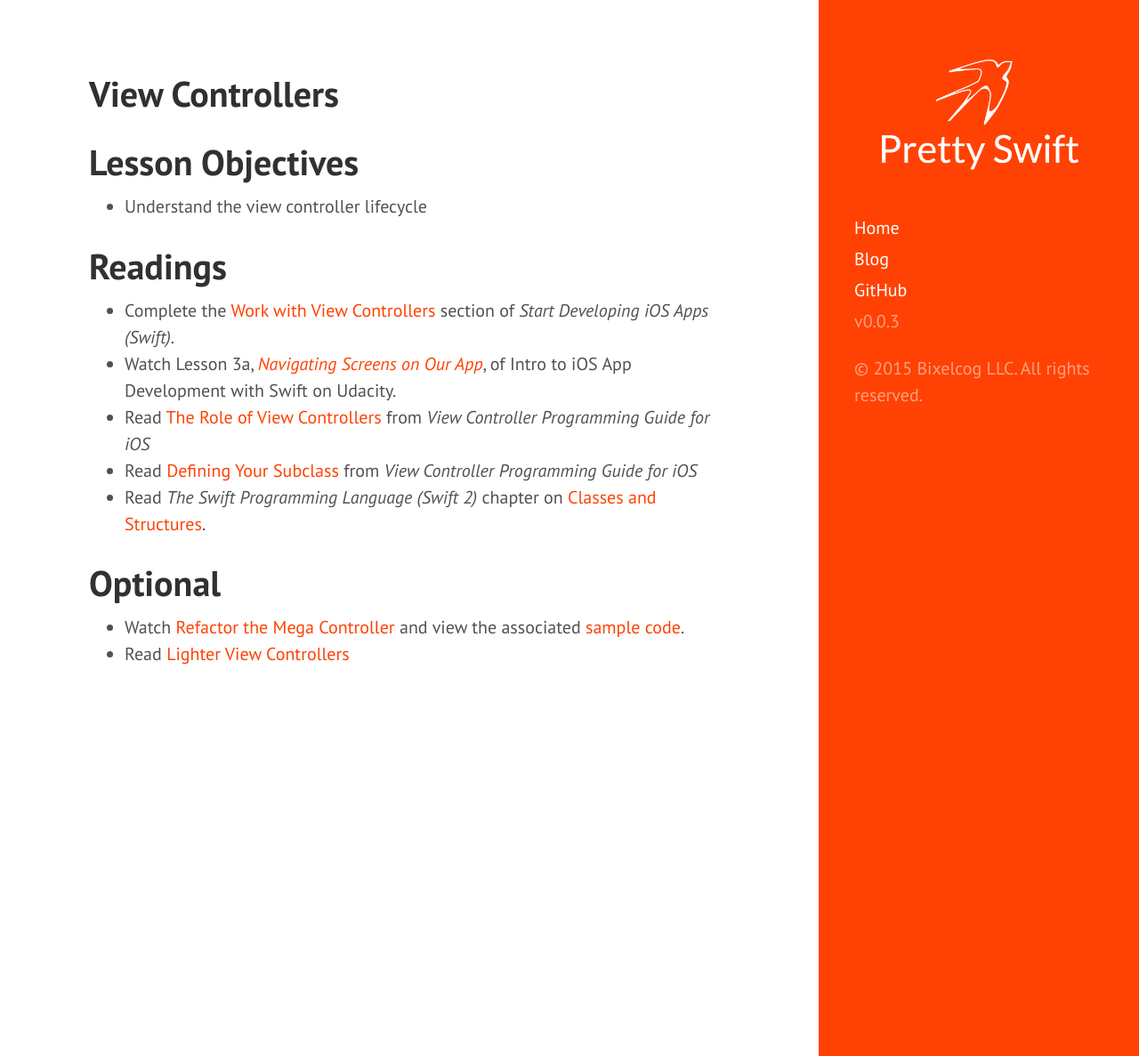
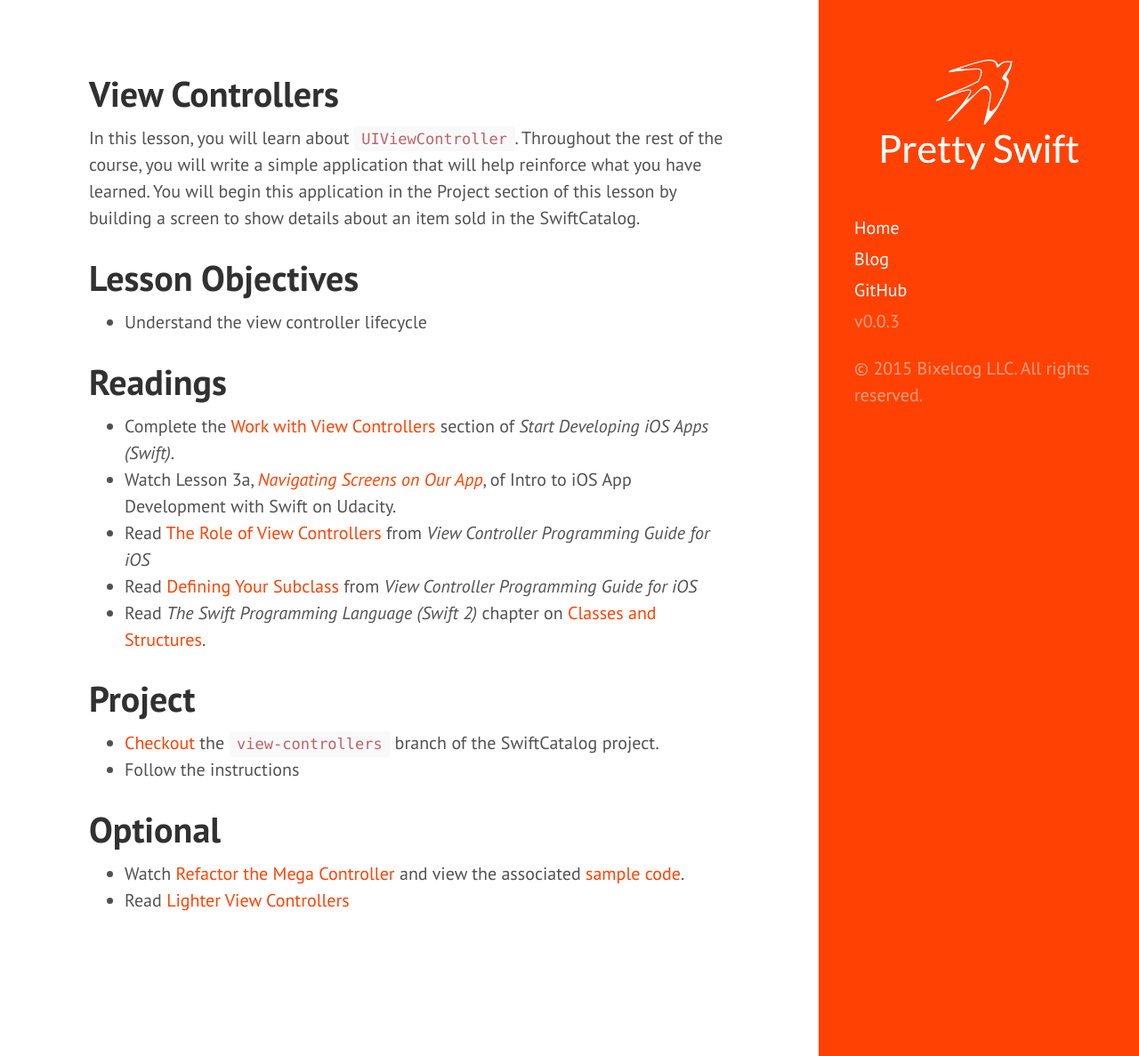
Before and after one commit to PrettySwift/prettyswift.github.io, a Jekyll site: the page built from lessons/view-controllers/index.md, in a window 1280 px wide and 1187 px high. Shown: the whole window at 89% size. Built offline with Jekyll 4.4.1, drawn with Linux system fonts in a browser that asks for light colours; Markdown is read by kramdown in place of the engine named in the settings.

Commit message:
Add a project introduction page

```diff
--- a/_data/lessons.json
+++ b/_data/lessons.json
@@ -14,6 +14,10 @@
     {
         "title": "A First Application",
         "url": "first-application"
+    },
+    {
+      "title": "Project Introduction: SwiftCatalog",
+      "url": "project-introduction"
     },
     {
         "title": "View Controllers",
--- a/lessons/view-controllers/index.md
+++ b/lessons/view-controllers/index.md
@@ -2,6 +2,8 @@
 layout: page
 title: View Controllers
 ---
+
+In this lesson, you will learn about `UIViewController`. Throughout the rest of the course, you will write a simple application that will help reinforce what you have learned. You will begin this application in the Project section of this lesson by building a screen to show details about an item sold in the SwiftCatalog.
 
 # Lesson Objectives
 - Understand the view controller lifecycle
@@ -13,6 +15,10 @@
 - Read [Defining Your Subclass](https://developer.apple.com/library/ios/featuredarticles/ViewControllerPGforiPhoneOS/DefiningYourSubclass.html#//apple_ref/doc/uid/TP40007457-CH7-SW1) from *View Controller Programming Guide for iOS*
 - Read *The Swift Programming Language (Swift 2)* chapter on [Classes and Structures](https://developer.apple.com/library/ios/documentation/Swift/Conceptual/Swift_Programming_Language/ClassesAndStructures.html#//apple_ref/doc/uid/TP40014097-CH13-ID82).
 
+# Project
+- [Checkout](https://git-scm.com/docs/git-checkout) the `view-controllers` branch of the SwiftCatalog project.
+- Follow the instructions
+
 # Optional
 - Watch [Refactor the Mega Controller](https://vimeo.com/140037432) and view the associated [sample code](https://github.com/andymatuschak/refactor-the-mega-controller).
 - Read [Lighter View Controllers](https://www.objc.io/issues/1-view-controllers/lighter-view-controllers/)
```
Also changed, not shown: lessons/first-application/index.md (+2 -2 lines), lessons/introduction-to-programming/index.md (+1 -0 lines), lessons/introduction-to-swift/index.md (+2 -0 lines), lessons/project-introduction/index.md (added, +12 -0 lines).
